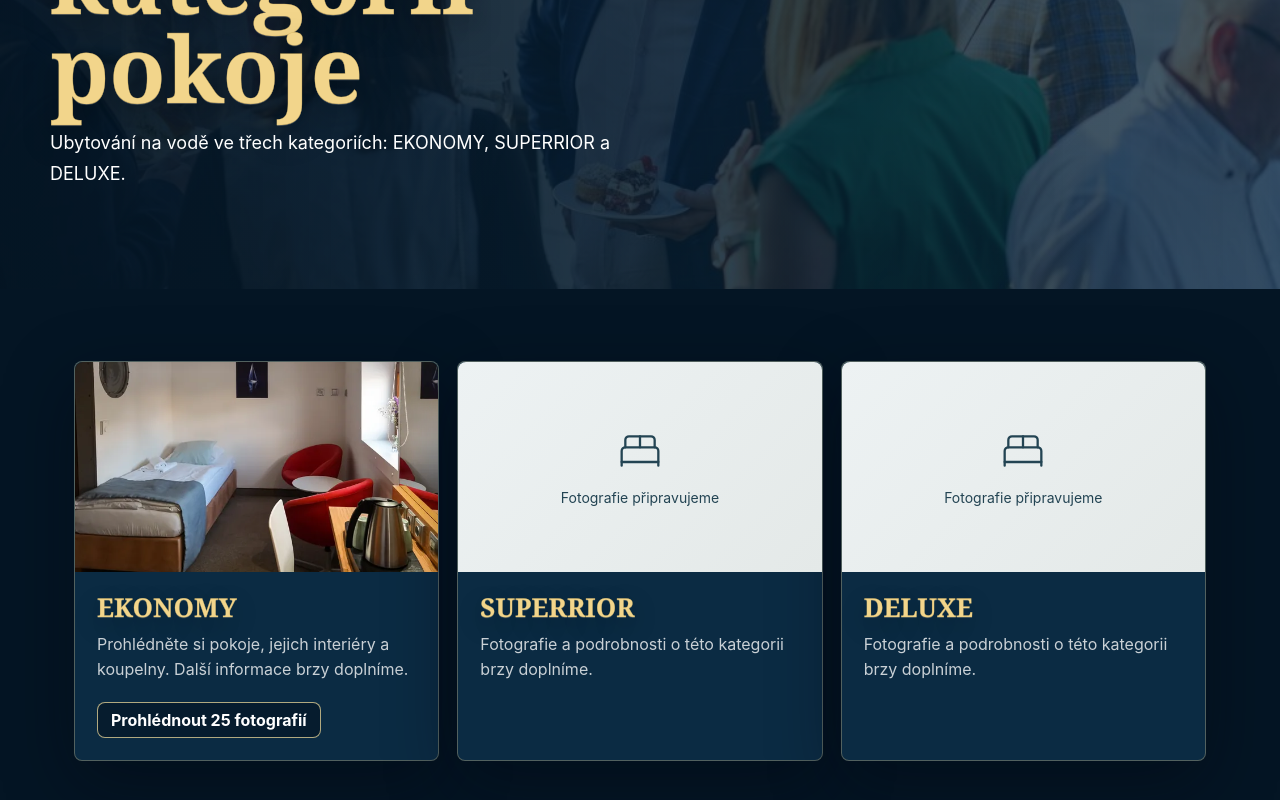
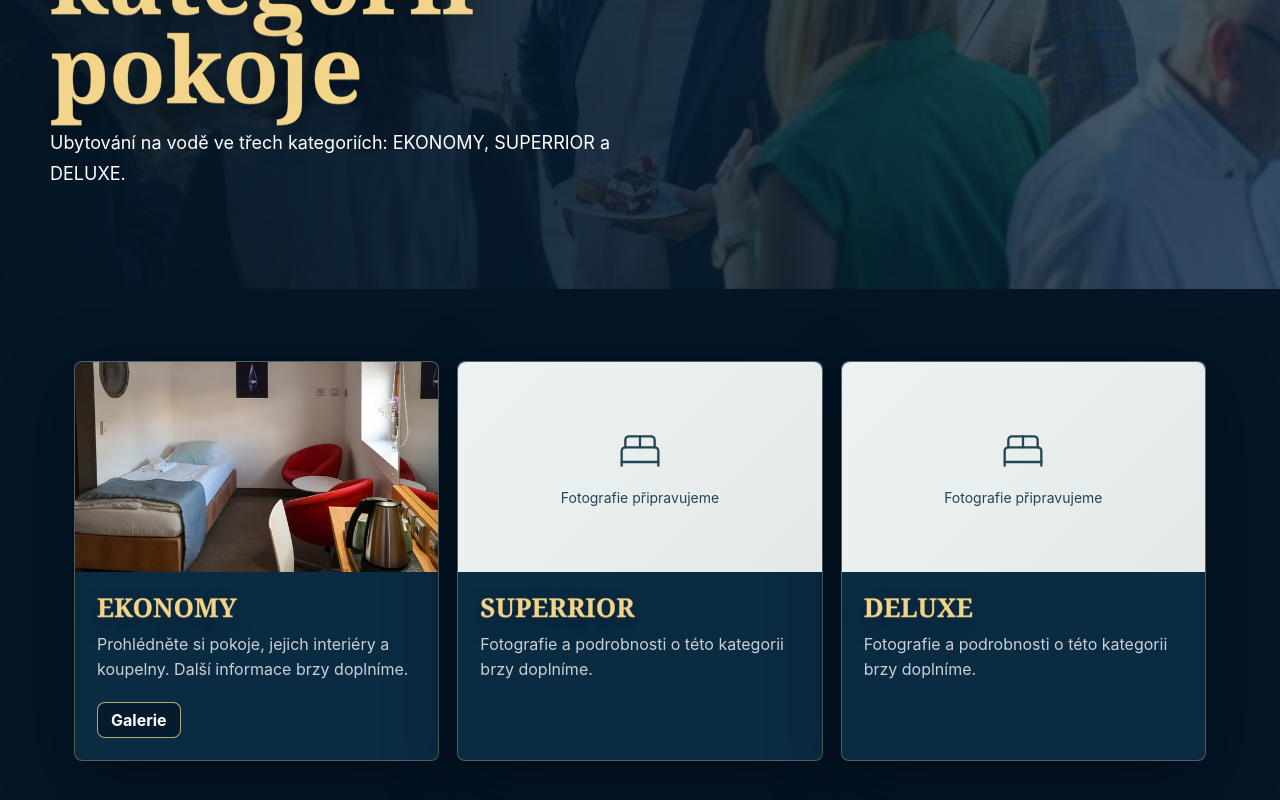
Before and after one commit to vct5d8tb75-sketch/botel-app, a Next.js app: page /pokoje in a window 1280 px wide. Shown: the part 342-1142 px from the top of the page. Built offline with nearby package versions, Linux system fonts and the light colour scheme.

Commit message:
Rename Economy photo button to Galerie

```diff
--- a/src/app/pokoje/page.tsx
+++ b/src/app/pokoje/page.tsx
@@ -43,7 +43,7 @@ export default function RoomsPage() {
                 <p className="room-meta" style={{ margin: 0 }}>
                   {category === "EKONOMY" ? "Prohlédněte si pokoje, jejich interiéry a koupelny. Další informace brzy doplníme." : "Fotografie a podrobnosti o této kategorii brzy doplníme."}
                 </p>
-                {category === "EKONOMY" && <Link className="button" href="/pokoje/ekonomy/" style={{ marginTop: "20px" }}>Prohlédnout 25 fotografií</Link>}
+                {category === "EKONOMY" && <Link className="button" href="/pokoje/ekonomy/" style={{ marginTop: "20px" }}>Galerie</Link>}
               </div>
             </article>
           ))}
```
